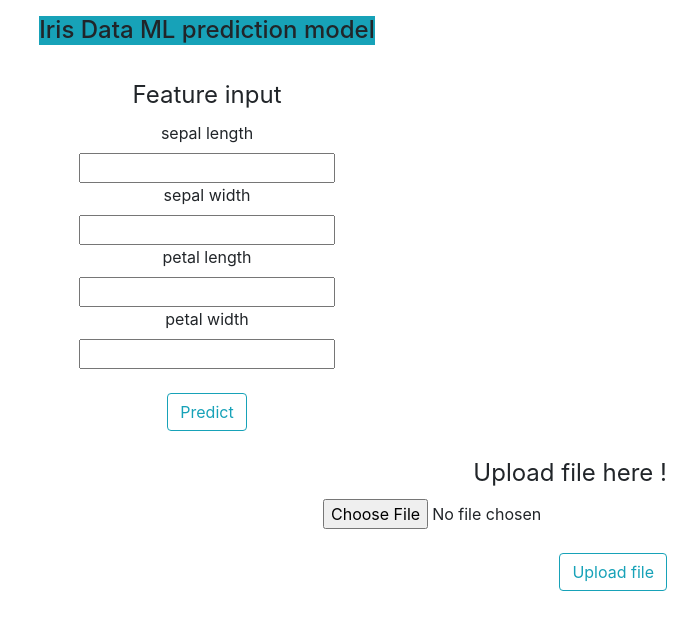
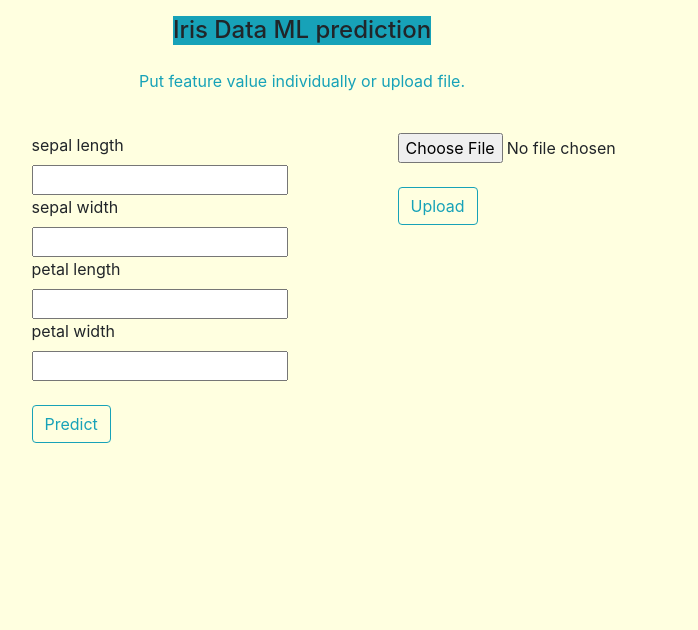
Before and after one commit to jyotipba-zz/flask_IrisData_prediction, a Flask app: template app/templates/home.html in a window 1280 px wide. Shown: the top 630 px of the page, without its empty margins (338-1036 px from the left). Run offline with Flask 2, Linux system fonts and the light colour scheme; the template is opened without the code that fills it: values that come from a table or form of the project are taken from there, others are empty; some libraries are stand-ins or nearby versions.

Commit message:
add file upload functionality in single view function

```diff
--- a/app/app.py
+++ b/app/app.py
@@ -4,7 +4,6 @@ from forms import FeatureForm, FileForm
 import pickle
 import numpy as np
 import pandas as pd
-import os
 from werkzeug.utils import secure_filename
 
 app = Flask(__name__)
@@ -14,19 +13,14 @@ app.config['SECRET_KEY'] = "flask machine learning model"
 def home():
     feature_form = FeatureForm()
     file_form = FileForm()
-    return render_template("home.html", feature_form=feature_form, file_form = file_form)
+    with open ("./static/final_svm_model.pkl",'rb') as pickle_file:
+          model = pickle.load(pickle_file)
 
-@app.route("/feature", methods = ['GET', 'POST'])
-def feature_input():
-    feature_form = FeatureForm()
-    file_form = FileForm()
-    if feature_form.validate_on_submit():
+    if feature_form.validate_on_submit() and feature_form.submit.data:
         sepal_length= feature_form.sepal_length.data
         sepal_width = feature_form.sepal_width.data
         petal_length = feature_form.petal_length.data
         petal_width = feature_form.petal_width.data
-        with open ("./static/final_svm_model.pkl",'rb') as pickle_file:
-              model = pickle.load(pickle_file)
 
         data = np.array([sepal_length,sepal_width, petal_length, petal_width]).reshape(1,-1)
         prediction= model.predict(data)
@@ -40,20 +34,11 @@ def feature_input():
             predict_result = 'virginica'
 
         return render_template("home.html", feature_form=feature_form, file_form = file_form, result = predict_result)
-    #return render_template("home.html", feature_form=feature_form, file_form = file_form)
-    return redirect(url_for("home"))
 
-
-@app.route("/uploadfile", methods = ['GET', 'POST'])
-def file_upload():
-    feature_form = FeatureForm()
-    file_form = FileForm()
-    if file_form.validate_on_submit():
+    elif file_form.validate_on_submit() and file_form.upload.data:
         file = file_form.test_file.data #FileStorage object
         #data = file.read()
         data= pd.read_csv(file,sep=' ', index_col=False)
-        with open ("./static/final_svm_model.pkl",'rb') as model_file:
-              model = pickle.load(model_file)
         prediction = model.predict(data)
         prediction = prediction.astype(str)
         prediction[prediction == '0'] = 'setosa'
@@ -61,8 +46,8 @@ def file_upload():
         prediction[prediction == '2'] = 'virginica'
         np.savetxt("./static/prediction.txt", prediction, fmt="%s")
         return redirect(url_for('predict_txt', filename="prediction.txt"))
+    return render_template("home.html", feature_form=feature_form, file_form = file_form)
 
-    return redirect(url_for("home"))
 
 @app.route('/getPrediction/<filename>') #
 def predict_txt(filename):
--- a/app/forms.py
+++ b/app/forms.py
@@ -1,6 +1,3 @@
-#- sepal length in cm\n        - sepal width in cm\n        - petal length in cm\n        - petal width in cm\n
-#array(['setosa', 'versicolor', 'virginica']
-#And the convenience validate_on_submit will check if it is a POST request and if it is valid.
 from flask_wtf import FlaskForm
 from wtforms import DecimalField,SubmitField
 from flask_wtf.file import FileField, FileRequired,FileAllowed
@@ -16,4 +13,4 @@ class FeatureForm(FlaskForm):
 
 class FileForm(FlaskForm):
     test_file = FileField(validators=[FileRequired(), FileAllowed(['txt'])])
-    submit = SubmitField("Upload file")
+    upload = SubmitField("Upload")
--- a/app/static/main.css
+++ b/app/static/main.css
@@ -3,3 +3,7 @@
           margin-top: 1rem;
 
     }
+
+body {
+  background-color: lightyellow
+}
--- a/app/templates/home.html
+++ b/app/templates/home.html
@@ -2,15 +2,22 @@
 
 {% block content %}
 
-    <div class="row">
-      <h4 class="intro bg-info mx-auto"> Iris Data ML prediction model</h4>
+  <div class="row ">
+    <h4 class="intro bg-info mx-auto"> Iris Data ML prediction</h4> <br>
+  </div>
+
+  <div class="row ">
+    <p class="intro text-info mx-auto"> Put feature value individually or upload file. </p>
   </div>
   <br>
-    <div class="text-center">
-      <form action="{{ url_for('feature_input') }}" method = post>
+
+
+  <div class="row justify-content-center">
+    <div class=""col-md-2"">
+      <form action="" method = post>
         {{ feature_form.hidden_tag() }}
            <fieldset>
-              <legend>Feature input </legend>
+
                     {{ feature_form.sepal_length.label(class="form-control-label") }}<br>
                     {{ feature_form.sepal_length }}
                     <br>
@@ -28,30 +35,31 @@
                     {{ feature_form.submit(class = "btn btn-outline-info") }}
         </form>
     </div>
-    <br>
-    <div class="row">
-      <div  class=" font-weight-bold bg-success text-center mx-auto " >
-        {% if result %}
 
-            {{result}}
+    <div class="col-md-2 offset-md-1">
+      <form action="" method="post" enctype="multipart/form-data" >
+        {{ file_form.hidden_tag() }}
 
-        {% endif %}
-      </div>
-    </div>
-
-    <div class="text-right">
-      <form action="{{ url_for('file_upload') }}" method="post" enctype="multipart/form-data">
-        {{ file_form.hidden_tag() }}
-        <legend>Upload file here ! </legend>
         {{ file_form.test_file }} <br>
-        {% if file_form.test_file.error %}
-          {% for error in file_form.test_file.error%}
-            <span class = "text-danger" >{error}</span>
+          {% if file_form.test_file.errors %}
+              {% for error in file_form.test_file.errors %}
+                  <span class="text-danger">{{ error }}</span></br>
               {% endfor %}
           {% endif %}
           <br>
-        {{ file_form.submit(class = "btn btn-outline-info") }}
+        {{ file_form.upload(class = "btn btn-outline-info") }}
       </form>
+    </div>
+  </div>
+  <br>
+
+
+    <div class="row justify-content-center" >
+      <div  class=" font-weight-bold bg-success" >
+        {% if result %}
+          {{result}}
+        {% endif %}
+      </div>
     </div>
 
 
--- a/app/templates/layout.html
+++ b/app/templates/layout.html
@@ -10,7 +10,7 @@
   <body>
     <main role="main" class="container">
       <div class="row">
-        <div class="col-md-10">
+        <div class="col-md-12">
           {% with messages = get_flashed_messages(with_categories=true) %}
             {% if messages %}
               {% for category, message in messages %}
```
Also changed, not shown: 2 other files. Lines whose indentation alone changed are shown as unchanged.
